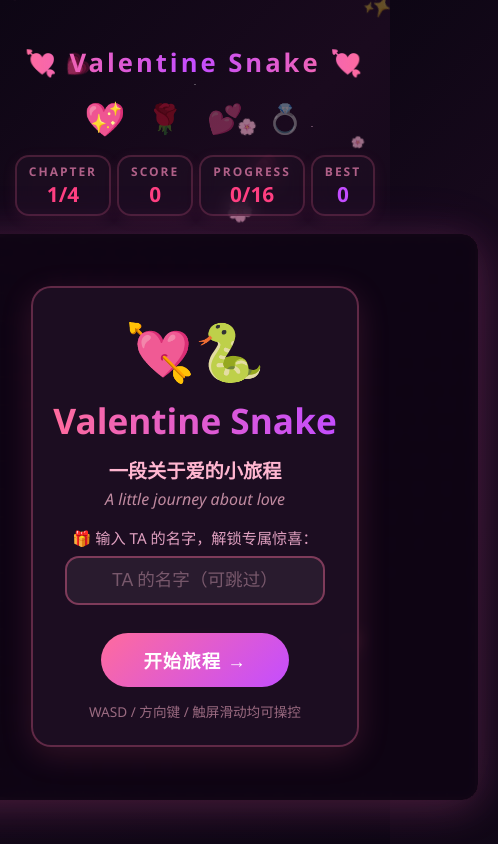
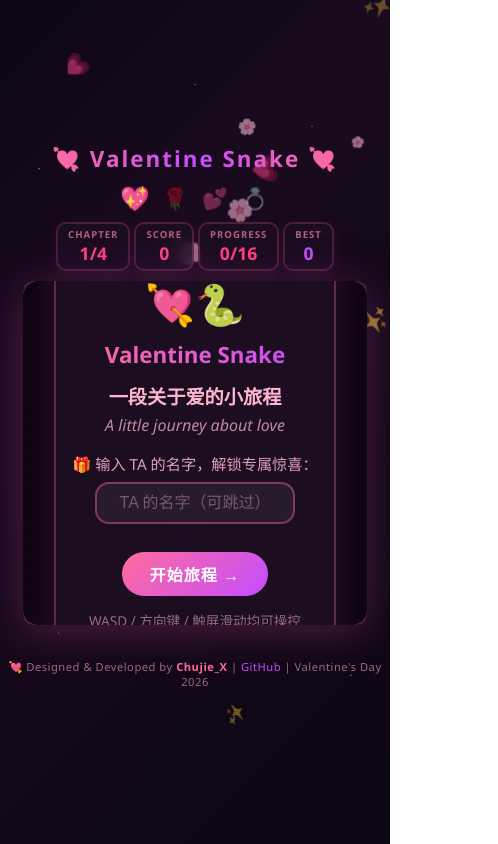
Before and after one commit to xiangchujie-bot/valentine-snake, a React (Vite) app: page / in a window 390 px wide. Shown: the whole page, 498 px wide, since content can reach past the window. Built offline with nearby package versions, Linux system fonts and the light colour scheme.

Commit message:
撞墙Game Over + 截图分享 + 回到首页

```diff
--- a/package.json
+++ b/package.json
@@ -9,6 +9,7 @@
     "preview": "vite preview"
   },
   "dependencies": {
+    "html2canvas": "^1.4.1",
     "react": "^18.2.0",
     "react-dom": "^18.2.0"
   },
--- a/src/App.css
+++ b/src/App.css
@@ -763,27 +763,137 @@
   }
 }
 
-/* ── Responsive tweaks ── */
+/* ══════════════════════════════════════ */
+/*              Footer                   */
+/* ══════════════════════════════════════ */
+
+.game-footer {
+  margin-top: 20px;
+  padding: 12px 0;
+  font-size: 0.8rem;
+  color: #9a6a80;
+  text-align: center;
+  letter-spacing: 0.5px;
+}
+
+.game-footer strong {
+  color: #ff6b9d;
+}
+
+.game-footer a {
+  color: #c44dff;
+  text-decoration: none;
+  transition: color 0.2s;
+}
+
+.game-footer a:hover {
+  color: #ff6b9d;
+  text-decoration: underline;
+}
+
+/* ══════════════════════════════════════ */
+/*          Responsive (Mobile)          */
+/* ══════════════════════════════════════ */
+
 @media (max-width: 600px) {
+  .game-container {
+    padding: 10px 8px;
+    gap: 10px;
+  }
   .game-title {
-    font-size: 1.6rem;
-    letter-spacing: 3px;
+    font-size: 1.4rem;
+    letter-spacing: 2px;
+  }
+  .level-indicator {
+    gap: 14px;
+  }
+  .level-emoji {
+    font-size: 1.3rem;
   }
   .score-board {
-    gap: 6px;
+    gap: 4px;
+    flex-wrap: wrap;
+    justify-content: center;
   }
   .score-item {
-    padding: 6px 12px;
+    padding: 4px 10px;
+    border-radius: 10px;
+  }
+  .score-label {
+    font-size: 0.6rem;
+    letter-spacing: 1px;
   }
   .score-value {
+    font-size: 1.1rem;
+  }
+  .board-wrapper {
+    border-radius: 10px;
+  }
+  .board {
+    border-radius: 10px;
+    border-width: 2px;
+  }
+  .food-emoji {
+    font-size: 14px;
+  }
+  .game-over-panel {
+    padding: 20px 16px;
+    max-width: 90vw;
+    border-radius: 14px;
+  }
+  .game-over-panel h2 {
+    font-size: 1.4rem;
+  }
+  .final-score {
+    font-size: 1rem;
+  }
+  .restart-btn {
+    padding: 10px 28px;
+    font-size: 1rem;
+  }
+  .level-clear-buttons {
+    flex-direction: column;
+    gap: 8px;
+  }
+  .chapter-card {
+    padding: 24px 20px;
+  }
+  .chapter-emoji-big {
+    font-size: 3rem;
+  }
+  .chapter-title {
+    font-size: 1.5rem;
+  }
+  .letter-card {
+    padding: 20px 16px;
+    max-width: 90vw;
+  }
+  .letter-header {
+    font-size: 1.4rem;
+  }
+  .letter-line {
+    font-size: 0.95rem;
+  }
+  .welcome-emoji {
+    font-size: 2.5rem;
+  }
+  .name-input {
+    max-width: 200px;
+    padding: 10px 14px;
+    font-size: 1rem;
+  }
+  .game-footer {
+    font-size: 0.7rem;
+    margin-top: 12px;
+  }
+  .joy-btn {
+    width: 46px;
+    height: 46px;
+    font-size: 1.2rem;
+  }
+  .joy-center {
+    width: 46px;
+    height: 46px;
     font-size: 1.3rem;
   }
-  .game-over-panel {
-    padding: 24px 20px;
-    max-width: 90vw;
-  }
-  .letter-card {
-    padding: 24px 20px;
-    max-width: 90vw;
-  }
 }
--- a/src/App.jsx
+++ b/src/App.jsx
@@ -1,9 +1,15 @@
 import React, { useState, useEffect, useCallback, useRef } from 'react'
+import html2canvas from 'html2canvas'
 import './App.css'
 
 const BOARD_SIZE = 20
-const CELL_SIZE = 28
+const BASE_CELL_SIZE = 28
 const MIN_SPEED = 60
+
+function calcCellSize() {
+  const maxWidth = Math.min(window.innerWidth - 32, 560)
+  return Math.min(BASE_CELL_SIZE, Math.floor(maxWidth / BOARD_SIZE))
+}
 const SPEED_INCREMENT = 3
 
 const Direction = {
@@ -172,7 +178,7 @@ function Petals() {
 }
 
 /* ── Love Letter overlay ── */
-function LoveLetter({ playerName, onClose }) {
+function LoveLetter({ playerName, onClose, onScreenshot }) {
   return (
     <div className="overlay letter-overlay">
       <div className="letter-card">
@@ -190,9 +196,14 @@ function LoveLetter({ playerName, onClose }) {
             —— 你的小蛇 🐍💕
           </p>
         </div>
-        <button className="restart-btn letter-close-btn" onClick={onClose}>
-          收下这封信 💌
-        </button>
+        <div className="level-clear-buttons">
+          <button className="restart-btn letter-close-btn" onClick={onClose}>
+            收下这封信 💌
+          </button>
+          <button className="restart-btn secondary-btn" onClick={onScreenshot}>
+            📸 截图分享
+          </button>
+        </div>
       </div>
     </div>
   )
@@ -227,6 +238,15 @@ function App() {
     { x: 9, y: 14 },
     { x: 8, y: 14 },
   ]
+
+  /* ── responsive cell size ── */
+  const [cellSize, setCellSize] = useState(calcCellSize)
+
+  useEffect(() => {
+    const onResize = () => setCellSize(calcCellSize())
+    window.addEventListener('resize', onResize)
+    return () => window.removeEventListener('resize', onResize)
+  }, [])
 
   /* ── game state ── */
   const [snake, setSnake] = useState(initialSnake)
@@ -282,8 +302,9 @@ function App() {
 
   /* ── spawn particles on eat ── */
   const spawnParticles = useCallback((cellX, cellY, color) => {
-    const cx = cellX * CELL_SIZE + CELL_SIZE / 2
-    const cy = cellY * CELL_SIZE + CELL_SIZE / 2
+    const cs = cellSize
+    const cx = cellX * cs + cs / 2
+    const cy = cellY * cs + cs / 2
     const newP = Array.from({ length: 8 }, () => {
       const angle = Math.random() * Math.PI * 2
       const dist = 20 + Math.random() * 30
@@ -300,7 +321,7 @@ function App() {
     setTimeout(() => {
       setParticles((prev) => prev.filter((p) => !newP.includes(p)))
     }, 600)
-  }, [])
+  }, [cellSize])
 
   /* ── moveSnake ── */
   const moveSnake = useCallback(() => {
@@ -314,8 +335,23 @@ function App() {
 
     const head = currentSnake[0]
     const newHead = {
-      x: (head.x + currentDirection.x + BOARD_SIZE) % BOARD_SIZE,
-      y: (head.y + currentDirection.y + BOARD_SIZE) % BOARD_SIZE,
+      x: head.x + currentDirection.x,
+      y: head.y + currentDirection.y,
+    }
+
+    // 撞墙检测
+    if (
+      newHead.x < 0 || newHead.x >= BOARD_SIZE ||
+      newHead.y < 0 || newHead.y >= BOARD_SIZE
+    ) {
+      setGameOver(true)
+      setIsRunning(false)
+      const finalScore = scoreRef.current
+      if (finalScore > highScore) {
+        setHighScore(finalScore)
+        localStorage.setItem('snakeHighScore', finalScore.toString())
+      }
+      return
     }
 
     // 撞自己检测
@@ -530,6 +566,40 @@ function App() {
     setIsRunning(false)
   }
 
+  const goHome = () => {
+    const newSnake = [{ x: 10, y: 14 }, { x: 9, y: 14 }, { x: 8, y: 14 }]
+    setSnake(newSnake)
+    setDirection(Direction.RIGHT)
+    lastDirectionRef.current = Direction.RIGHT
+    setGameOver(false)
+    setScore(0)
+    setLevel(0)
+    setSpeed(LEVELS[0].speed)
+    setTrail([])
+    setEatenPoints(new Set())
+    setLevelComplete(false)
+    setAllComplete(false)
+    setShowReveal(false)
+    setShowLevelPanel(false)
+    setShowLetter(false)
+    setGamePhase('welcome')
+    setIsRunning(false)
+  }
+
+  const takeScreenshot = async () => {
+    const el = document.querySelector('.game-container')
+    if (!el) return
+    try {
+      const canvas = await html2canvas(el, { backgroundColor: '#0d0614', scale: 2 })
+      const link = document.createElement('a')
+      link.download = 'valentine-snake.png'
+      link.href = canvas.toDataURL()
+      link.click()
+    } catch (err) {
+      console.error('Screenshot failed:', err)
+    }
+  }
+
   /* ── virtual joystick ── */
   const handleJoystick = (dir) => {
     if (!isRunning) return
@@ -596,8 +666,8 @@ function App() {
         <div
           className="board"
           style={{
-            gridTemplateColumns: `repeat(${BOARD_SIZE}, ${CELL_SIZE}px)`,
-            gridTemplateRows: `repeat(${BOARD_SIZE}, ${CELL_SIZE}px)`,
+            gridTemplateColumns: `repeat(${BOARD_SIZE}, ${cellSize}px)`,
+            gridTemplateRows: `repeat(${BOARD_SIZE}, ${cellSize}px)`,
           }}
         >
           {Array.from({ length: BOARD_SIZE * BOARD_SIZE }).map((_, i) => {
@@ -690,6 +760,9 @@ function App() {
               <button className="restart-btn" onClick={() => setIsRunning(true)}>
                 继续游戏
               </button>
+              <button className="restart-btn secondary-btn" onClick={goHome}>
+                回到首页
+              </button>
             </div>
           </div>
         )}
@@ -711,6 +784,14 @@ function App() {
                 </button>
                 <button className="restart-btn secondary-btn" onClick={restartCurrentLevel}>
                   再玩一次
+                </button>
+              </div>
+              <div className="level-clear-buttons">
+                <button className="restart-btn secondary-btn" onClick={takeScreenshot}>
+                  📸 截图分享
+                </button>
+                <button className="restart-btn secondary-btn" onClick={goHome}>
+                  回到首页
                 </button>
               </div>
               <p className="hint">按空格键 / 回车继续</p>
@@ -737,8 +818,16 @@ function App() {
                 <button className="restart-btn" onClick={() => setShowLetter(true)}>
                   打开情书 💌
                 </button>
+                <button className="restart-btn secondary-btn" onClick={takeScreenshot}>
+                  📸 截图分享
+                </button>
+              </div>
+              <div className="level-clear-buttons">
                 <button className="restart-btn secondary-btn" onClick={restartGame}>
                   重新开始
+                </button>
+                <button className="restart-btn secondary-btn" onClick={goHome}>
+                  回到首页
                 </button>
               </div>
             </div>
@@ -747,7 +836,7 @@ function App() {
 
         {/* ── Love letter ── */}
         {showLetter && (
-          <LoveLetter playerName={playerName} onClose={() => setShowLetter(false)} />
+          <LoveLetter playerName={playerName} onClose={() => setShowLetter(false)} onScreenshot={takeScreenshot} />
         )}
 
         {/* ── Game over ── */}
@@ -771,6 +860,9 @@ function App() {
                   从头开始
                 </button>
               </div>
+              <button className="restart-btn secondary-btn" onClick={goHome} style={{marginTop:'8px'}}>
+                回到首页
+              </button>
               <p className="hint">按空格键重新开始</p>
             </div>
           </div>
@@ -787,6 +879,15 @@ function App() {
         </div>
         <button className="joy-btn joy-down" onTouchStart={() => handleJoystick('down')}>↓</button>
       </div>
+
+      {/* ── Footer ── */}
+      <footer className="game-footer">
+        <span>💘 Designed & Developed by <strong>Chujie_X</strong></span>
+        <span> | </span>
+        <a href="https://github.com/xiangchujie-bot" target="_blank" rel="noopener noreferrer">GitHub</a>
+        <span> | </span>
+        <span>Valentine's Day 2026</span>
+      </footer>
     </div>
   )
 }
```
Also changed, not shown: 1 other file (tests, documents, lock files or other folders).
